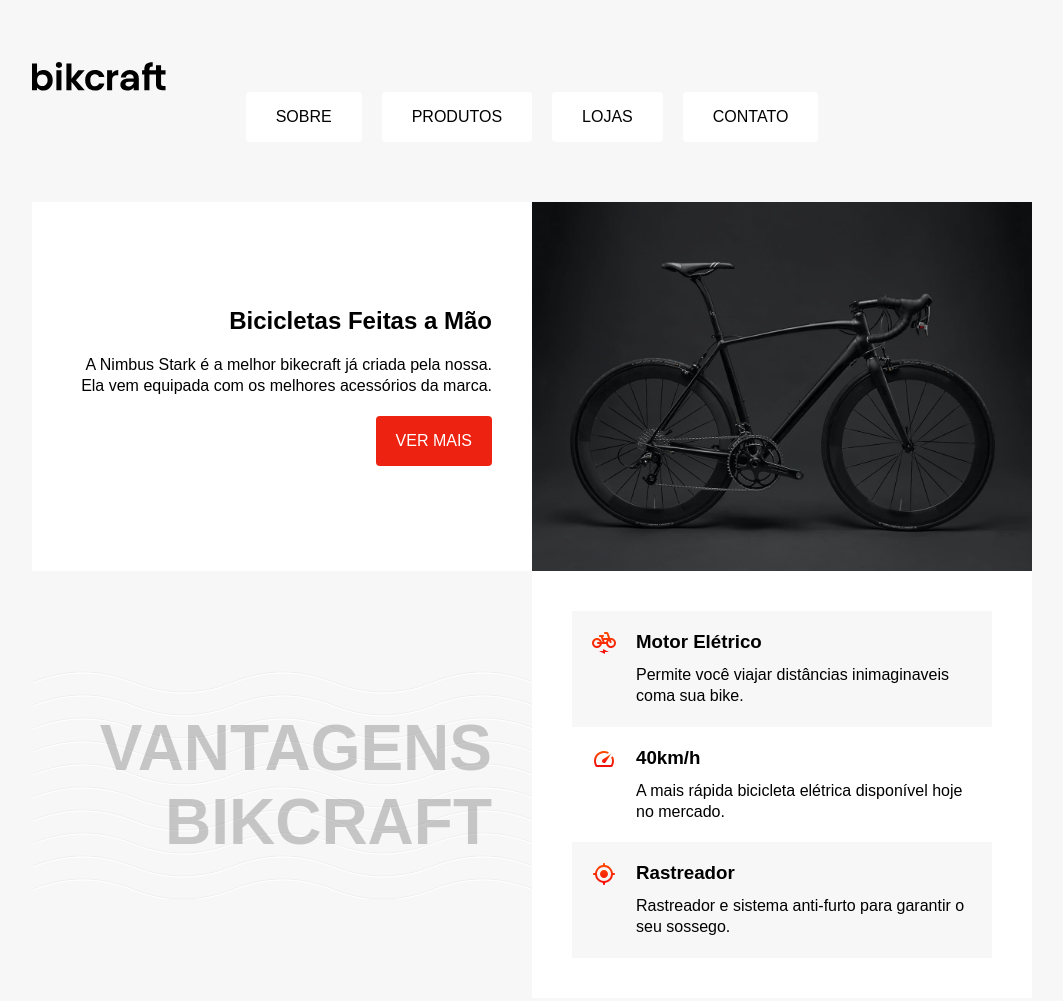
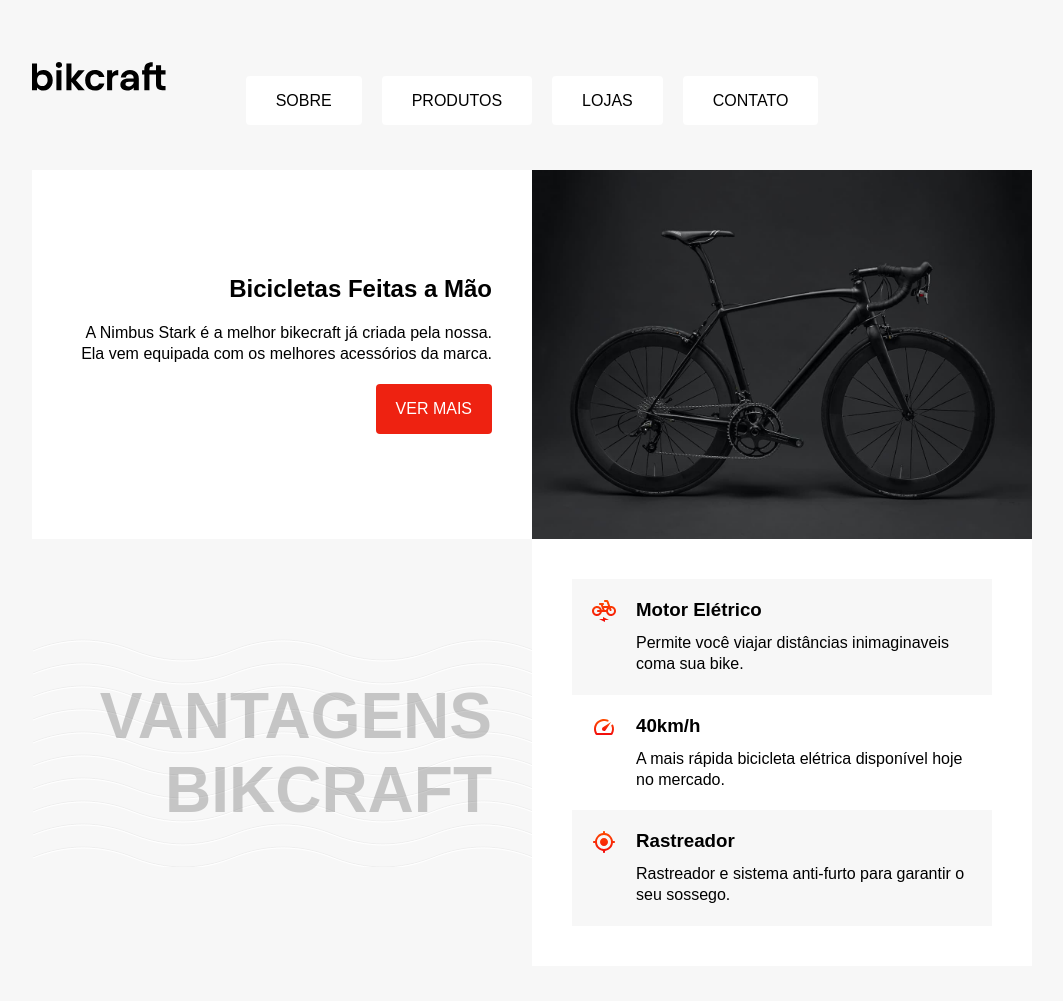
Before and after one commit to viniciusnunhez27/Exercicios_Fixar_Conteudo, a plain HTML site: page index.html in a window 1280 px wide. Shown: the top 1001 px of the page, without its empty margins (108-1171 px from the left). Drawn offline with Linux system fonts and the light colour scheme.

Commit message:
Ajustes css

```diff
--- a/index.html
+++ b/index.html
@@ -12,18 +12,24 @@
 
     <header>
    <img src="./img/bikcraft.svg" alt="logo-bikecraft">
-   <div class="menu">
-       <a href="/">Sobre</a>
-       <a href="/">Produtos</a>
-       <a href="/">Lojas</a>
-       <a href="/">Contato</a>
+   <nav class="menu" arial-label="primaria">
+    <ul class="menu">
+       <li><a href="/">Sobre</a></li>
+       <li> <a href="/">Produtos</a></li>
+       <li> <a href="/">Lojas</a></li>
+       <li>  <a href="/">Contato</a></li>
+    </ul>
+    </nav>
    </header>
 
    </div>
 
 <section>
-   <div class="conteudo">
-      <div class="introducao">
+   <main class="conteudo">
+
+
+
+    <div class="introducao">
           <h1>Bicicletas Feitas a Mão</h1>
           <p>A Nimbus Stark é a melhor bikecraft já criada pela nossa. Ela
               vem equipada com os melhores acessórios da marca.</p>
@@ -32,6 +38,7 @@
         <img src="/img/bicicleta.jpg" alt="Bicileta bikcraft preta">
 
         <h2 class="subtitulo">Vantagens Bikcraft</h2>
+
 
         <div class="vantagens">
             <div class="vantagens-item">
@@ -51,11 +58,12 @@
                         <h3>Rastreador</h3>
                         <p>Rastreador e sistema anti-furto para garantir o seu sossego.</p>
                     </div>
+                    </main>
         </div>
    </div>
 </section>
 
-   <footer>
+   <footer class="rodape">
     <p>Bikcraft alguns direitos reservados</p>
 </footer>
 </body>
--- a/styles.css
+++ b/styles.css
@@ -15,6 +15,13 @@ img {
 
 a {
    text-decoration: none;
+}
+
+ul {
+  list-style: none;
+  margin: 0px;
+  padding: 0px;
+
 }
 
 
@@ -129,6 +136,11 @@ p {
     background: #900;
 }
 
+.vantagens-item:hover {
+  border-left: 4px solid #e21;
+
+}
+
 .vantagens-item:first-child{
    background: #f7f7f7;
 
```
